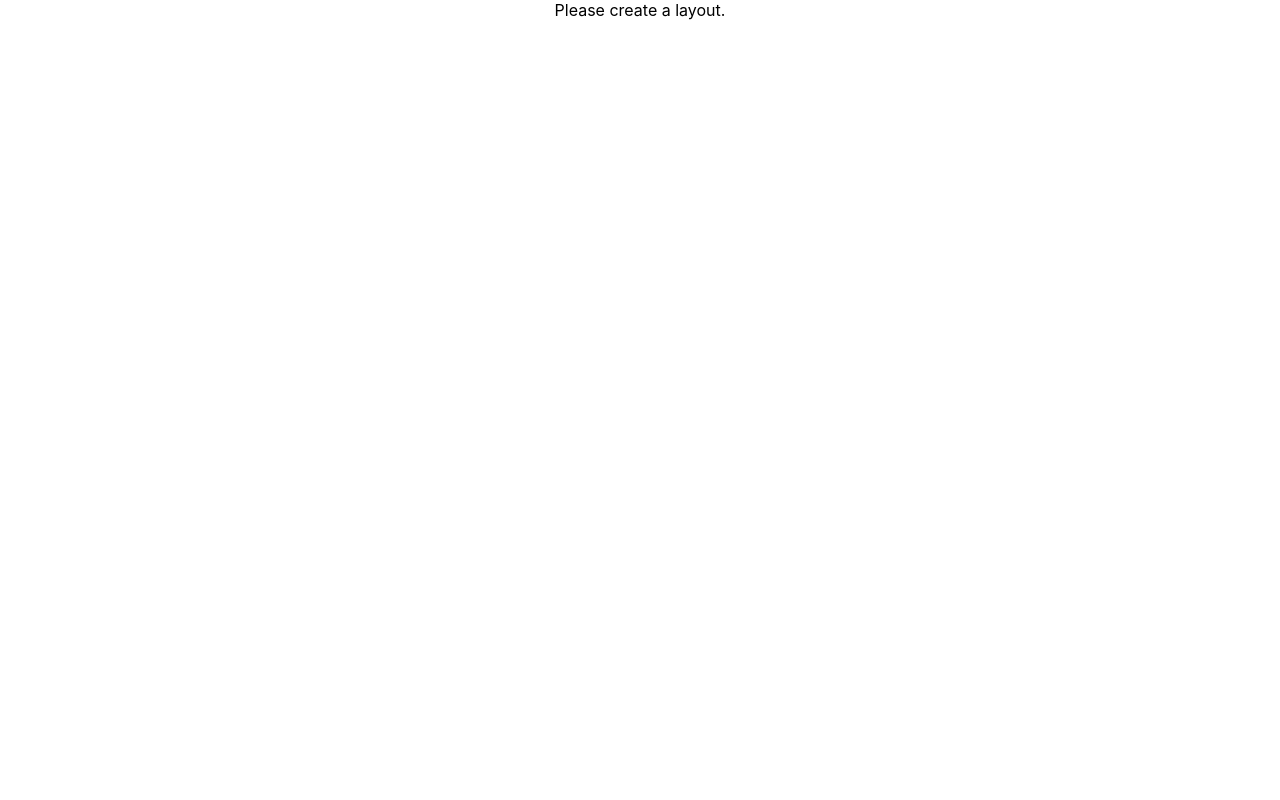
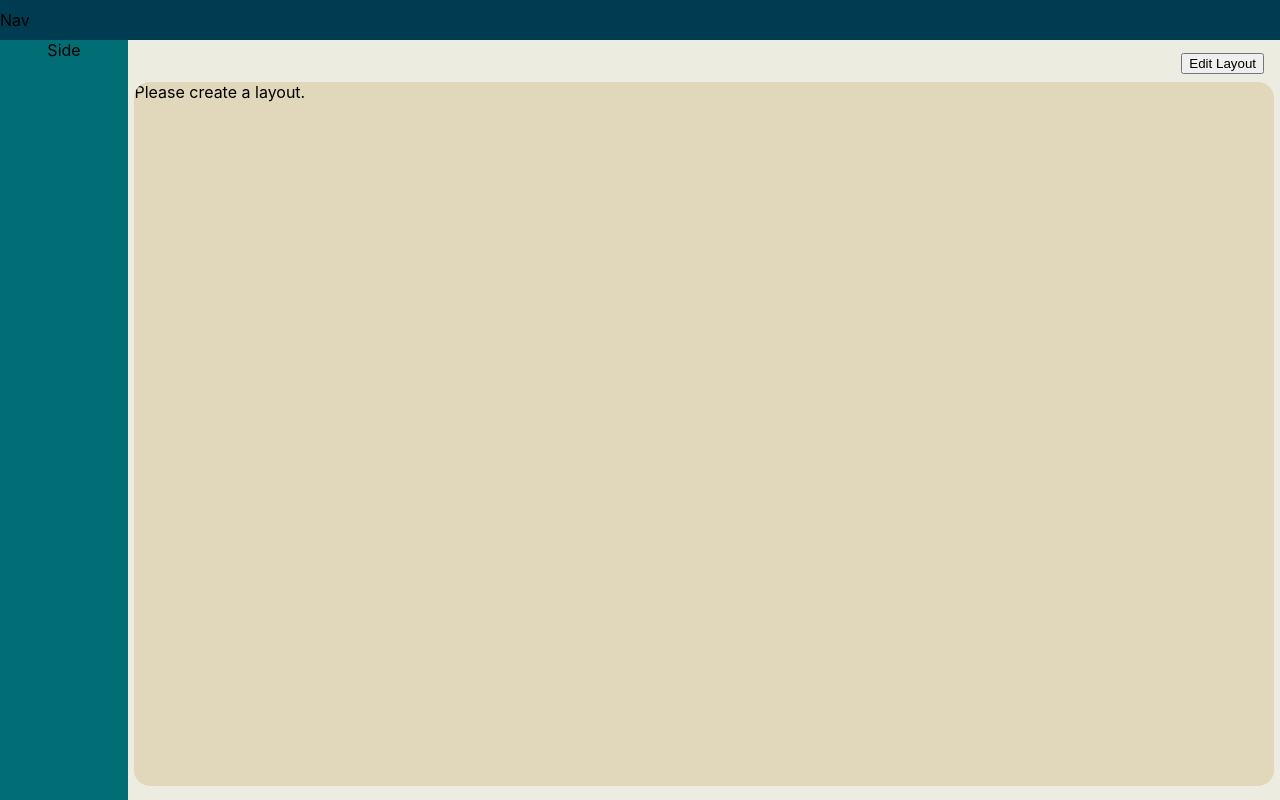
Before and after one commit to John-JacobP/ProjectGridsLayout, a React (Create React App) app: page / in a window 1280 px wide. Built offline with nearby package versions, Linux system fonts and the light colour scheme.

Commit message:
added nav and sidebar for home and css changes

```diff
--- a/src/components/Home.css
+++ b/src/components/Home.css
@@ -1,7 +1,29 @@
-.HomePage{
+.FullPage {
+    height: 100vh;
+    width: 100vw;
     display: flex;
+    flex-wrap: wrap;
+}
+
+.NavBar{
     width: 100vw;
-    height: 100vh;
+    height: 5vh;
+    display: flex;
+    background-color: #003c51;
+    align-items: center;
+    justify-content: flex-start;
+    flex-direction: row;
+}
+
+.SideBar{
+    height: 95vh;
+    width: 10vw;
+    display: flex;
+    background-color: #006e74;
+    flex-direction: column;
+    align-items: center;
+    justify-content: flex-start;
+    gap: 2vh;
 }
 
 .GridLayoutHome{
--- a/src/components/Home.jsx
+++ b/src/components/Home.jsx
@@ -1,4 +1,5 @@
 import React, { useEffect, useState } from "react";
+import { Link } from "react-router-dom";
 import ReactGridLayout from "react-grid-layout";
 import styled from "styled-components";
 import "./Home.css";
@@ -24,9 +25,19 @@ export default function Home() {
 
     return (
         <>
+            <div className="FullPage">
+                <div className="NavBar">Nav</div>
+                <div className="SideBar">Side</div>
+                <div className="body">
+                    <div className="savebutton">
+                        {/* Use Link to navigate to the LayoutEditor page and pass the layout as state */}
+                        <Link to="/editor">
+                            <button style={{ cursor: "pointer" }}>Edit Layout</button>
+                        </Link>
+                    </div>
+                    <div className="insideBody">
                         {/* Conditional rendering based on whether there's a layout or not */}
                         {layout.length > 0 ? (
-                <div className="HomePage">
                             <ReactGridLayout
                                 isDraggable={false}
                                 isDroppable={false}
@@ -45,11 +56,13 @@ export default function Home() {
                                     </Widget>
                                 ))}
                             </ReactGridLayout>
-                </div>
                         ) : (
                             // Message for when there's no layout configured
                             <div>Please create a layout.</div>
                         )}
+                    </div>
+                </div>
+            </div>
         </>
     );
 }
```
Lines whose indentation alone changed are shown as unchanged.
